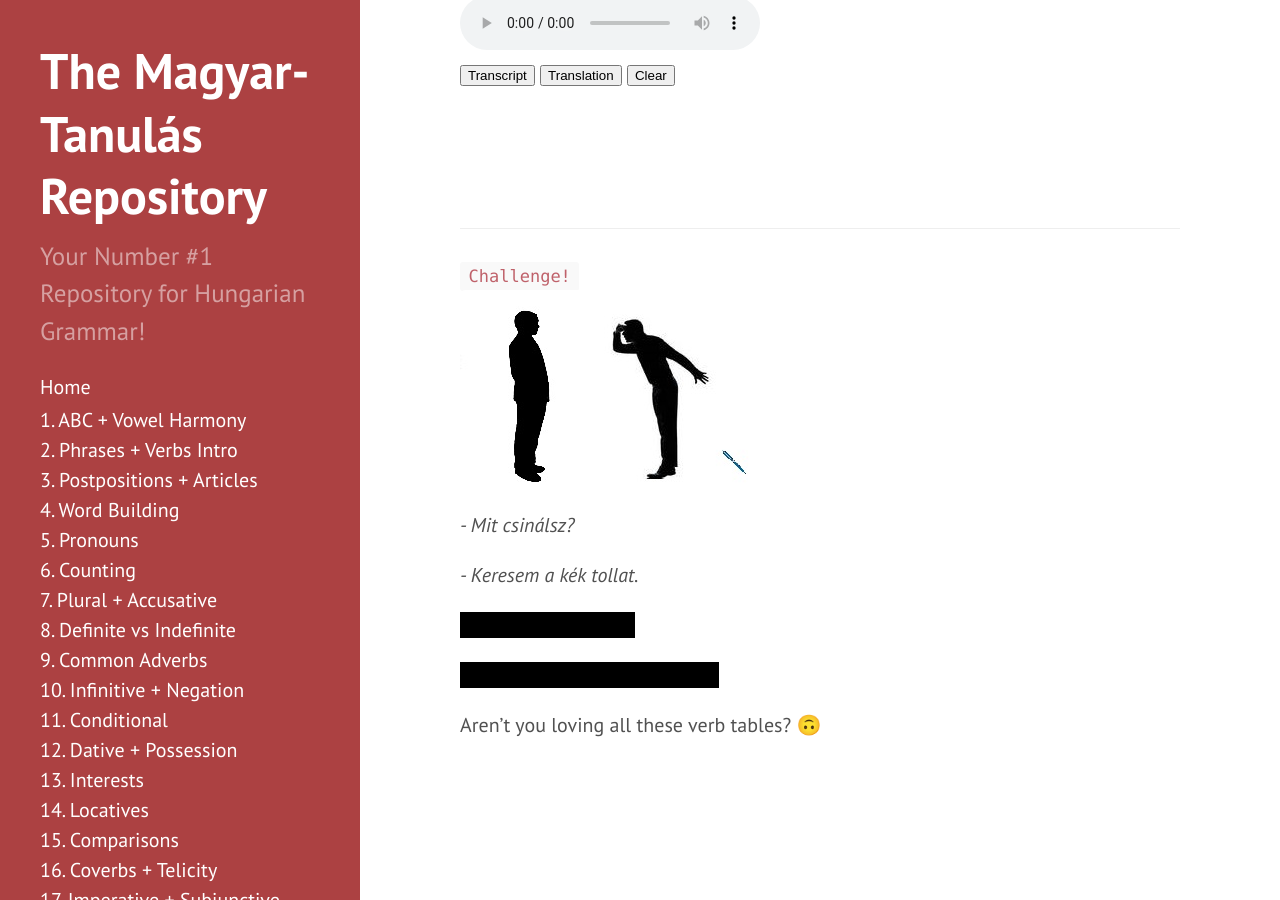
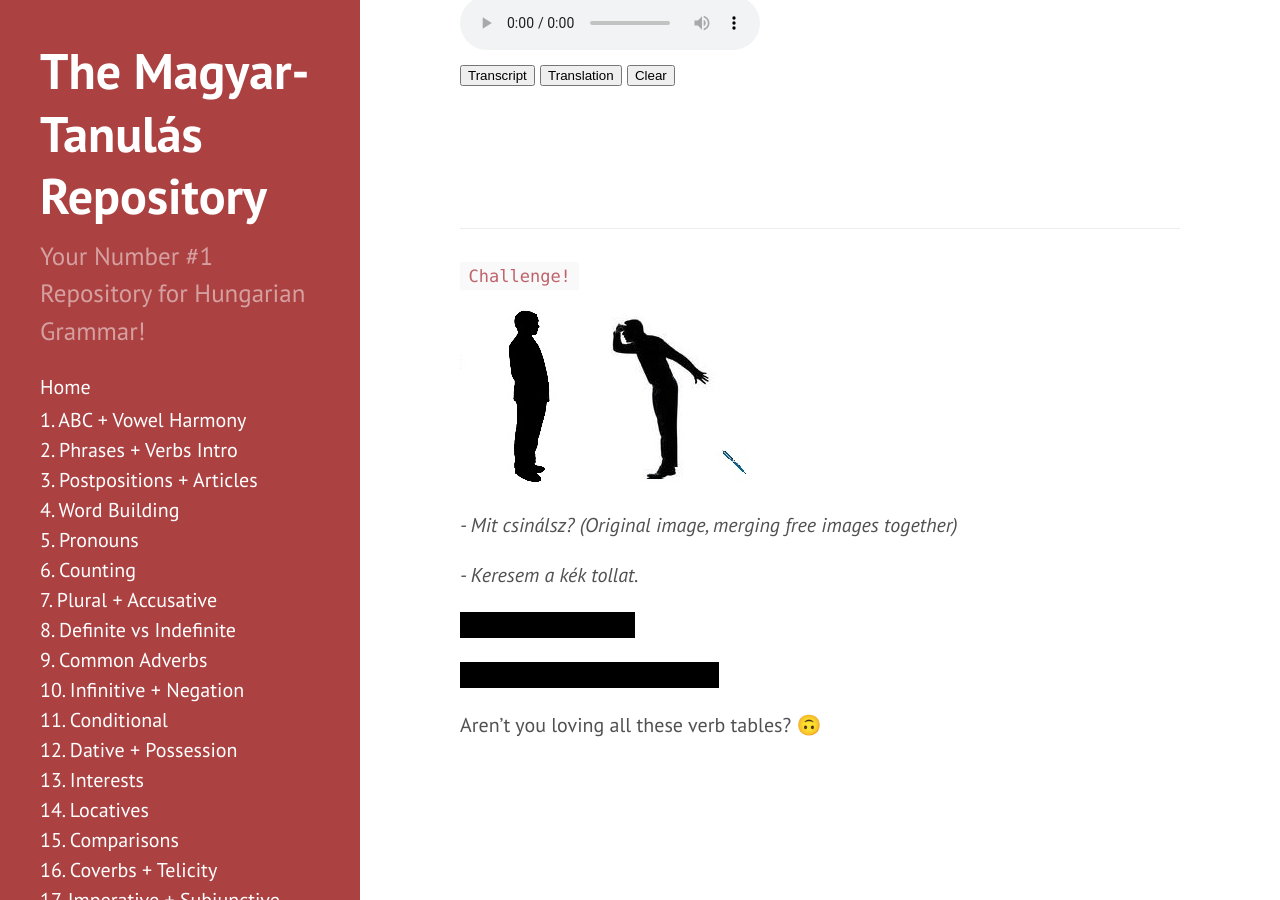
Before and after one commit to Magyartanulas/magyartanulas.github.io, a Jekyll site: the page built from definite_indefinite.md, in a window 1280 px wide and 900 px high, scrolled down 4365 px. Built offline with Jekyll 4.4.1, drawn with Linux system fonts in a browser that asks for light colours; comment, search, counter and statistics services are not loaded.

Commit message:
Update definite_indefinite.md

```diff
--- a/definite_indefinite.md
+++ b/definite_indefinite.md
@@ -176,7 +176,7 @@ Harold: That too.<br/>
 `Challenge!`
 ![két ember meg egy tóll](https://magyartanulas.github.io/public/keres.jpg)
 
-*- Mit csinálsz?*
+*- Mit csinálsz? (Original image, merging free images together)*
 
 *- Keresem a kék tollat.*
 
```
